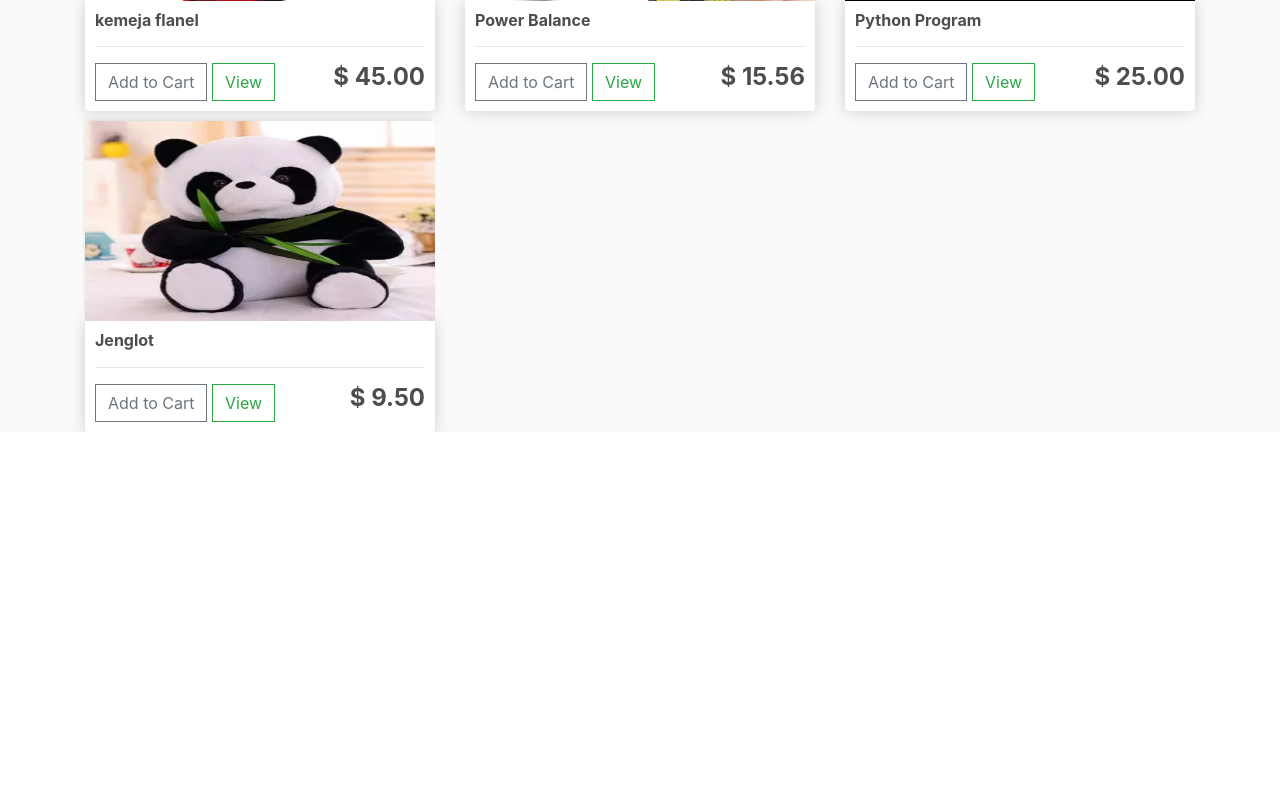
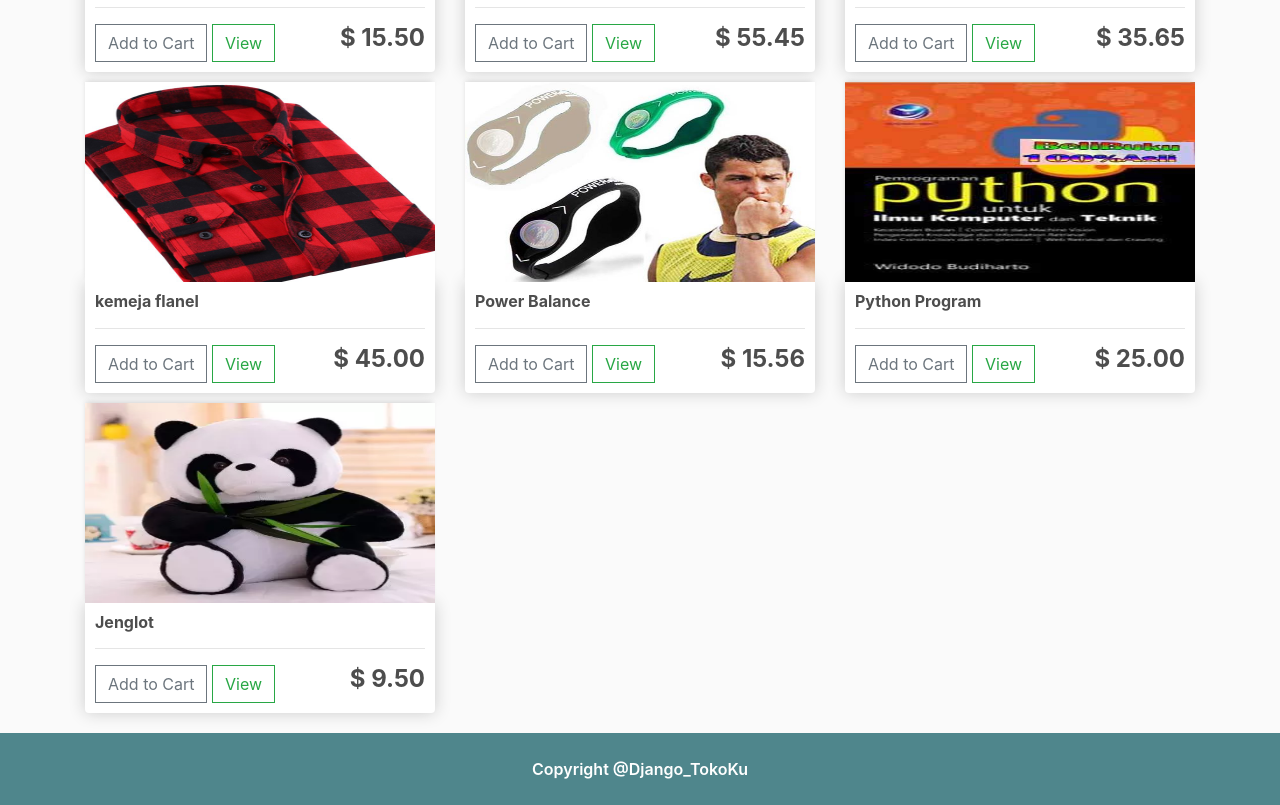
Before and after one commit to muhhylmi/django_tokoKu, a Django app: page / in a window 1280 px wide. Shown: the part 586-1391 px from the top of the page. Before the commit the page ends 1018 px from the top, so only its background shows below. Run offline with Django 3.2, Linux system fonts and the light colour scheme; data comes from the database, SQL or seed files in the repository; some libraries are stand-ins or nearby versions.

Commit message:
styling some element

```diff
--- a/store/templates/store/main.html
+++ b/store/templates/store/main.html
@@ -106,6 +106,26 @@
         {% endblock content %}
     </div>
 
+    <style>
+      .footer{
+        background-color: #4f868c !important;
+        margin-top: 20px;
+      }
+      #copyright{
+        color: #fff;
+        font-weight: 600;
+      }
+    </style>
+    <div class="footer">
+      <div class="container">
+
+        <div class="row justify-content-center align-items-center">
+          <div class="col">
+            <p class="text-center my-4" id="copyright">Copyright @Django_TokoKu</p>
+          </div>
+        </div>
+      </div>
+    </div>
 
     <script src="https://code.jquery.com/jquery-3.2.1.slim.min.js" integrity="sha384-KJ3o2DKtIkvYIK3UENzmM7KCkRr/rE9/Qpg6aAZGJwFDMVNA/GpGFF93hXpG5KkN" crossorigin="anonymous"></script>
     <script src="https://cdnjs.cloudflare.com/ajax/libs/popper.js/1.12.9/umd/popper.min.js" integrity="sha384-ApNbgh9B+Y1QKtv3Rn7W3mgPxhU9K/ScQsAP7hUibX39j7fakFPskvXusvfa0b4Q" crossorigin="anonymous"></script>
--- a/store/templates/store/store.html
+++ b/store/templates/store/store.html
@@ -2,6 +2,20 @@
 {% load static %}
 
 {% block content %}
+<style>
+    .jumbotron-fluid, .display-4{
+        color: #fff;
+        background-image: url("{% static 'images/hero-bg.jpg' %}");
+        background-size: cover;
+        background-position: center;
+    }
+</style>
+<div class="jumbotron jumbotron-fluid">
+    <div class="container text-center">
+      <h1 class="display-4"><strong>Welcome To <strong>Toko Ku</strong> </strong>  </h1>
+      <p class="lead">Happy Shopping according to your needs</p>
+    </div>
+  </div>
 <div class="row">
 
 
```
Also changed, not shown: store/templates/registration/login.html (+7 -0 lines), 1 other file.
